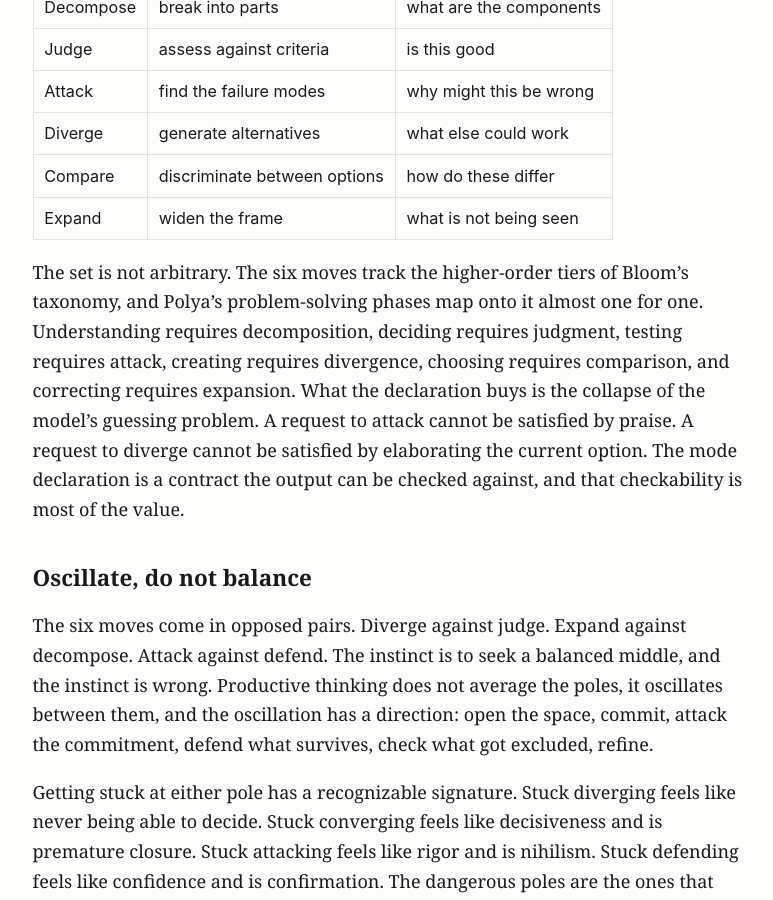
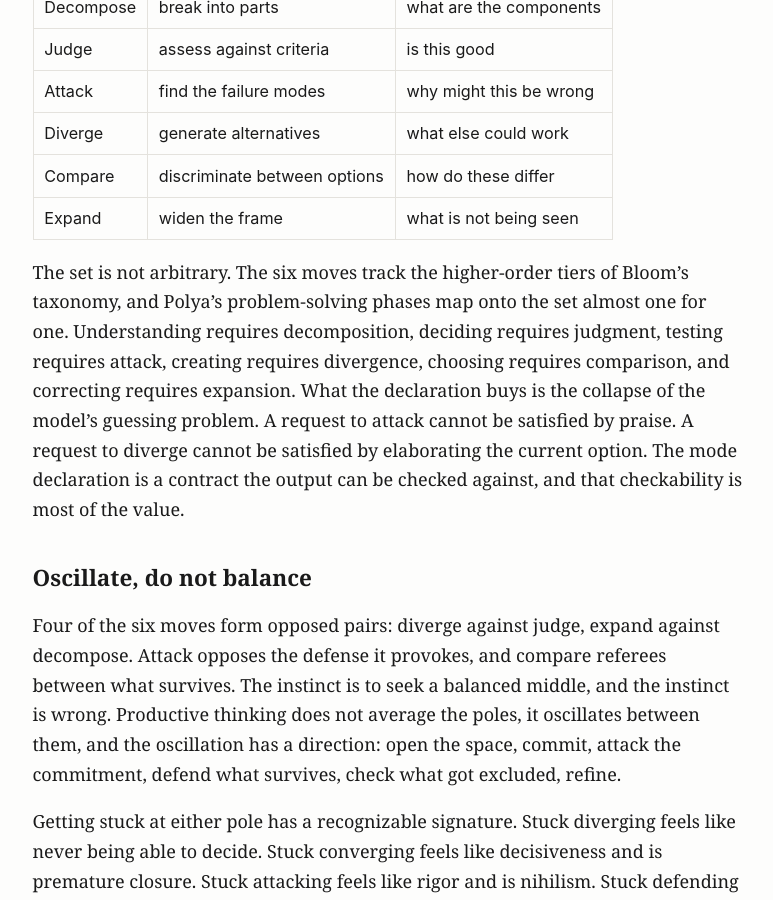
Before and after one commit to MajorLift/blog, a Jekyll site: the page built from _posts/2026-07-25-ai-as-scaffold-not-oracle.md, in a window 1280 px wide and 900 px high, scrolled down 813 px. Shown: the whole window, without its empty margins (252-1025 px from the left). Built offline with Jekyll 4.4.1, drawn with Linux system fonts in a browser that asks for light colours; some of the changed text lies outside the part shown.

Commit message:
Apply the proofread sweep across all four essays
The two big fixes port the paper's repaired frame-split stance into
the first essay, whose schedule paragraph still asserted flatly what
the paper now holds as an open question, and hedge the companion
essay's bearer-only reframes the same way. The rest is mechanics: the
six-move pairing corrected, a garden-path sentence unambiguated, both
Which-fragments converted under the new ban, a misattached time
modifier fixed, an ambiguous pronoun resolved, the noise heading
aligned to its source's term, a dangling either dropped, and the
essay-1 cross-link inlined.

Claude-Session: https://claude.ai/code/session_01QzrpuaaxiGyPWbFKHggd8b

```diff
--- a/_posts/2026-07-25-ai-as-scaffold-not-oracle.md
+++ b/_posts/2026-07-25-ai-as-scaffold-not-oracle.md
@@ -21,11 +21,11 @@ Years of working this way have converged on a small set of primitives. Each is a
 | Compare | discriminate between options | how do these differ |
 | Expand | widen the frame | what is not being seen |
 
-The set is not arbitrary. The six moves track the higher-order tiers of Bloom's taxonomy, and Polya's problem-solving phases map onto it almost one for one. Understanding requires decomposition, deciding requires judgment, testing requires attack, creating requires divergence, choosing requires comparison, and correcting requires expansion. What the declaration buys is the collapse of the model's guessing problem. A request to attack cannot be satisfied by praise. A request to diverge cannot be satisfied by elaborating the current option. The mode declaration is a contract the output can be checked against, and that checkability is most of the value.
+The set is not arbitrary. The six moves track the higher-order tiers of Bloom's taxonomy, and Polya's problem-solving phases map onto the set almost one for one. Understanding requires decomposition, deciding requires judgment, testing requires attack, creating requires divergence, choosing requires comparison, and correcting requires expansion. What the declaration buys is the collapse of the model's guessing problem. A request to attack cannot be satisfied by praise. A request to diverge cannot be satisfied by elaborating the current option. The mode declaration is a contract the output can be checked against, and that checkability is most of the value.
 
 ## Oscillate, do not balance
 
-The six moves come in opposed pairs. Diverge against judge. Expand against decompose. Attack against defend. The instinct is to seek a balanced middle, and the instinct is wrong. Productive thinking does not average the poles, it oscillates between them, and the oscillation has a direction: open the space, commit, attack the commitment, defend what survives, check what got excluded, refine.
+Four of the six moves form opposed pairs: diverge against judge, expand against decompose. Attack opposes the defense it provokes, and compare referees between what survives. The instinct is to seek a balanced middle, and the instinct is wrong. Productive thinking does not average the poles, it oscillates between them, and the oscillation has a direction: open the space, commit, attack the commitment, defend what survives, check what got excluded, refine.
 
 Getting stuck at either pole has a recognizable signature. Stuck diverging feels like never being able to decide. Stuck converging feels like decisiveness and is premature closure. Stuck attacking feels like rigor and is nihilism. Stuck defending feels like confidence and is confirmation. The dangerous poles are the ones that feel like virtues. Every failure mode of thinking with a model that I have logged over seven months reduces to the loop tightening around one pole while feeling productive the whole way down.
 
```
Also changed, not shown: other parts of _posts/2026-07-25-ai-as-scaffold-not-oracle.md (+2 -2 lines), _posts/2026-07-24-when-if-ever-agents-stop-needing-us.md (+2 -2 lines), _posts/2026-07-26-gates-not-reminders.md (+3 -3 lines), _posts/2026-07-26-when-the-agent-stands-to-lose-something.md (+3 -3 lines).
